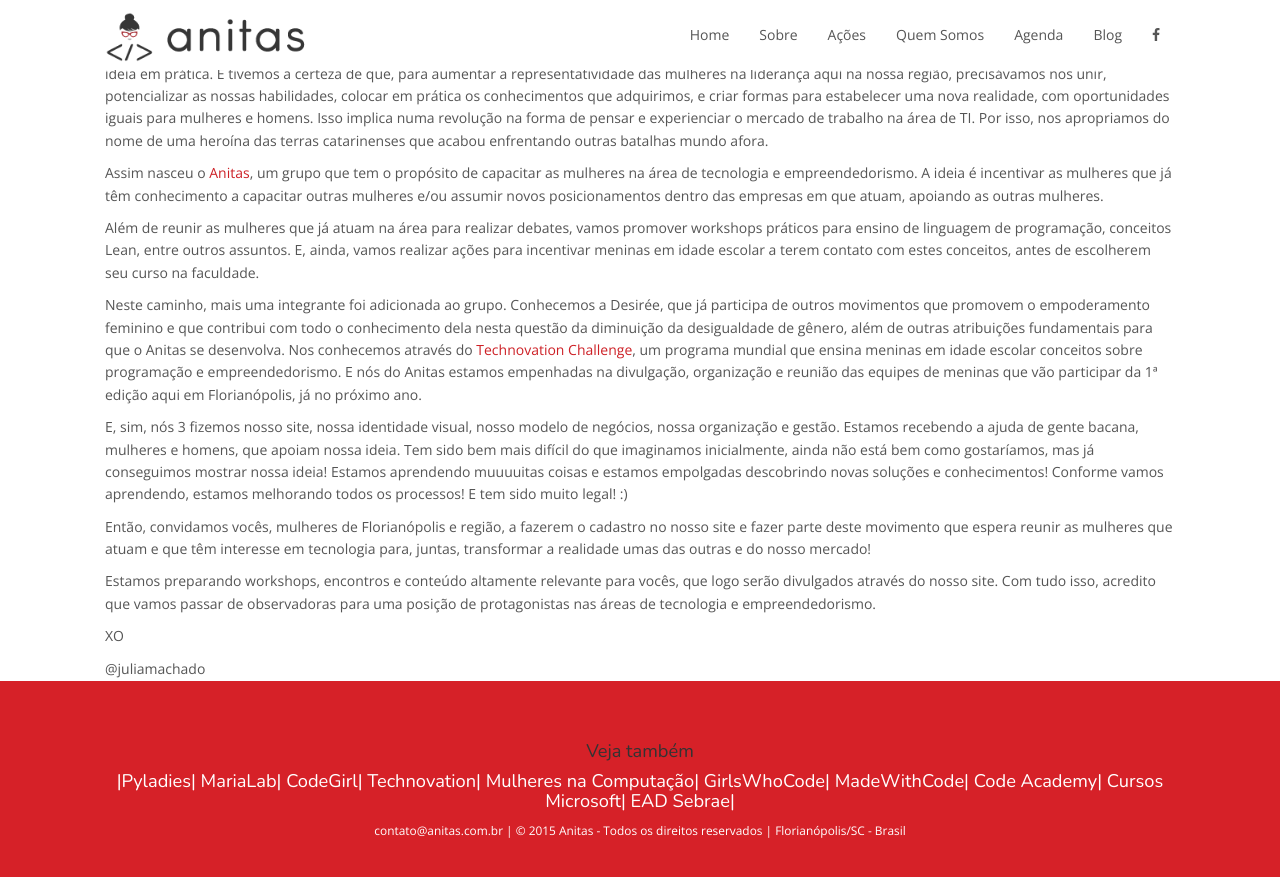
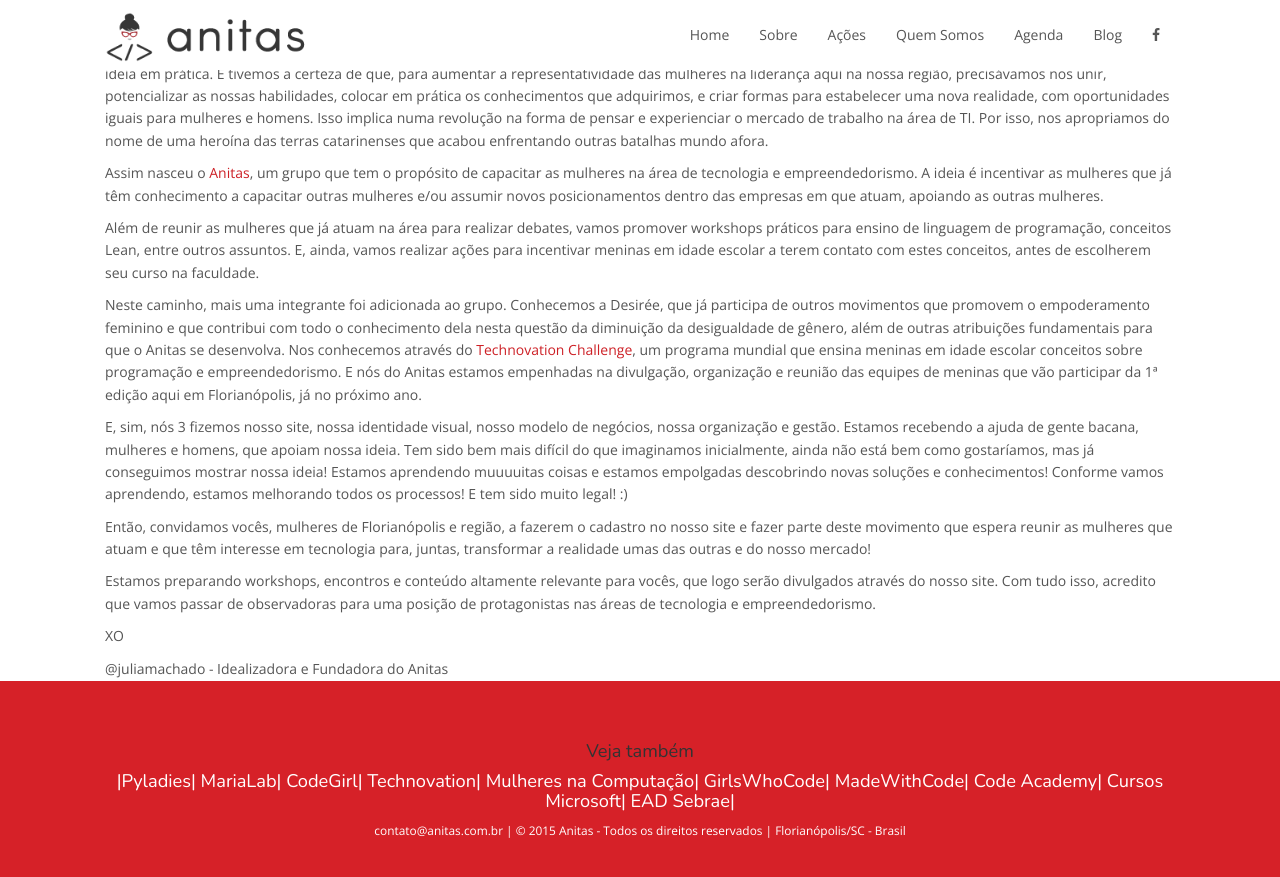
Before and after one commit to anitas/blog.anitas.com.br, a Jekyll site: the page built from _posts/2015-11-12-de-observadoras-a-protagonistas.md, in a window 1280 px wide and 900 px high, scrolled down 1045 px. Shown: the top 877 px of the window. Built offline with Jekyll 4.4.1, drawn with Linux system fonts in a browser that asks for light colours; nearby versions of some CDN libraries; comment, search, counter and statistics services are not loaded.

Commit message:
Update 2015-11-12-de-observadoras-a-protagonistas.md

```diff
--- a/_posts/2015-11-12-de-observadoras-a-protagonistas.md
+++ b/_posts/2015-11-12-de-observadoras-a-protagonistas.md
@@ -57,4 +57,4 @@ Estamos preparando workshops, encontros e conteúdo altamente relevante para voc
 XO
 
 
-@juliamachado
+@juliamachado - Idealizadora e Fundadora do Anitas
```
